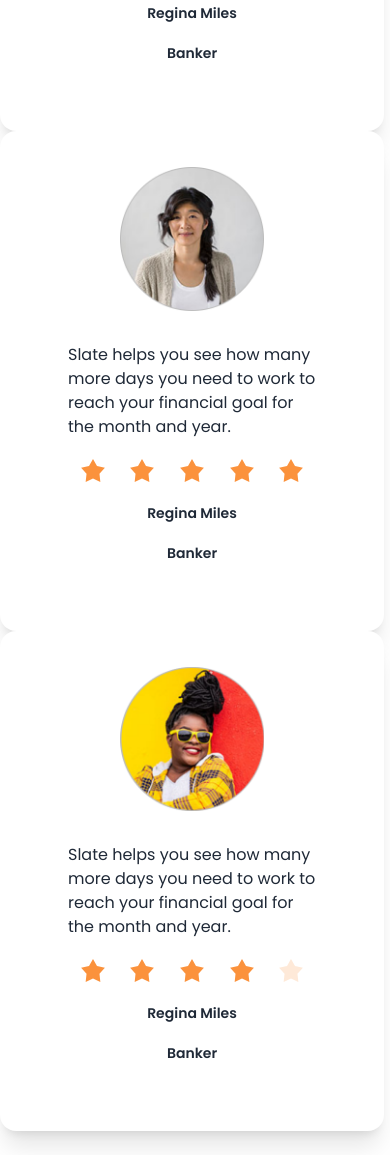
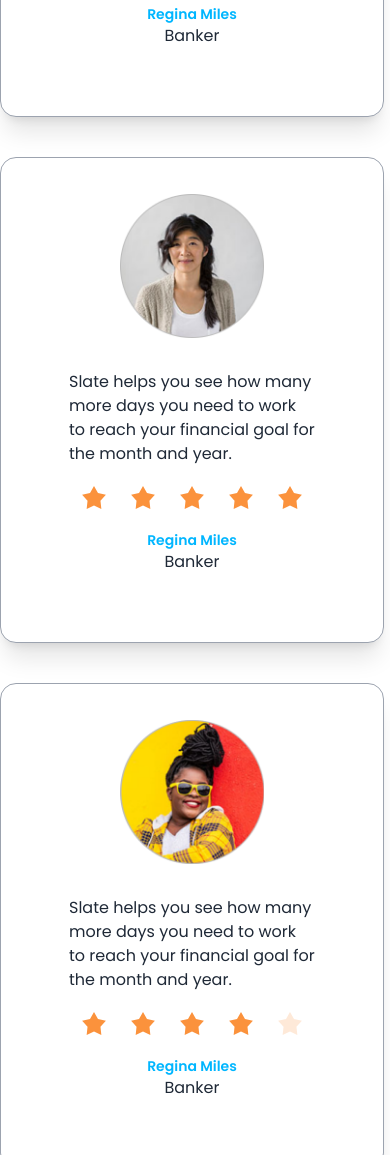
Before and after one commit to Jui17301/Biker-Zone, a plain HTML site: page index.html in a window 390 px wide. Shown: the part 3249-4404 px from the top of the page. Drawn offline with nearby package versions, Linux system fonts and the light colour scheme.

```diff
--- a/index.html
+++ b/index.html
@@ -194,9 +194,9 @@
   <h3 class="text-5xl mb-12 font-semibold text-center">
     Happy <span class="text-bike-Primary">Clients Says</span>
   </h3>
-  <div class="grid md:grid-cols-3 grid-cols-1">
+  <div class="grid gap-10 md:grid-cols-2 lg:grid-cols-3 grid-cols-1">
     <!-- first Review -->
-    <div class="card w-96 p-9 bg-base-100 shadow-xl">
+    <div class="card w-96 p-9 bg-base-100 shadow-xl border border-gray-400 ">
       <figure><img class="w-36" src="./images/others/user-1.png" alt="Shoes" /></figure>
       <div class="card-body gap-y-5">
         <p>Slate helps you see how
@@ -210,15 +210,15 @@
             <input type="radio" name="rating-2" class="mask mask-star-2 bg-orange-400" checked />
             <input type="radio" name="rating-2" class="mask mask-star-2 bg-orange-400" />
           </div>
-        <div class="card-actions justify-center">
-          <h4 class="text-sm font-semibold">Regina Miles <br><br>
-            <span class=" flex justify-center ">Banker</span></h4>
+        <div class="text-center">
+          <h4 class="text-sm font-semibold text-info">Regina Miles</h4>
+            <p>Banker</p>
 
         </div>
       </div>
     </div>
      <!-- second Review -->
-     <div class="card w-96 p-9 bg-base-100 shadow-xl">
+     <div class="card w-96 p-9 bg-base-100 shadow-xl border border-gray-400 ">
       <figure><img class="w-36" src="./images/others/user-2.png" alt="Shoes" /></figure>
       <div class="card-body gap-y-5">
         <p>Slate helps you see how
@@ -232,15 +232,15 @@
             <input type="radio" name="rating-2" class="mask mask-star-2 bg-orange-400" checked />
             <input type="radio" name="rating-2" class="mask mask-star-2 bg-orange-400" />
           </div>
-        <div class="card-actions justify-center">
-          <h4 class="text-sm font-semibold">Regina Miles <br><br>
-            <span class=" flex justify-center ">Banker</span></h4>
+        <div class="text-center">
+          <h4 class="text-sm font-semibold text-info">Regina Miles</h4>
+            <p>Banker</p>
 
         </div>
       </div>
     </div>
      <!-- Third Review -->
-     <div class="card w-96 p-9 bg-base-100 shadow-xl">
+     <div class="card w-96 p-9 bg-base-100 shadow-xl border border-gray-400 ">
       <figure><img class="w-36" src="./images/others/user-3.png" alt="Shoes" /></figure>
       <div class="card-body gap-y-5">
         <p>Slate helps you see how
@@ -254,9 +254,9 @@
             <input type="radio" name="rating-2" class="mask mask-star-2 bg-orange-400" checked />
             <input type="radio" name="rating-2" class="mask mask-star-2 bg-orange-400" />
           </div>
-        <div class="card-actions justify-center">
-          <h4 class="text-sm font-semibold">Regina Miles <br><br>
-            <span class=" flex justify-center ">Banker</span></h4>
+        <div class="text-center">
+          <h4 class="text-sm font-semibold text-info">Regina Miles</h4>
+            <p>Banker</p>
 
         </div>
       </div>
@@ -265,7 +265,7 @@
 </section>
 
 <!-- Frequently Asked Question -->
-<section>
+<section class="my-24">
   <h3 class="md:text-5xl text-2xl mb-12 font-semibold text-center">
     Frequently Asked <span class="text-bike-Primary">Questions</span>
   </h3>
```
